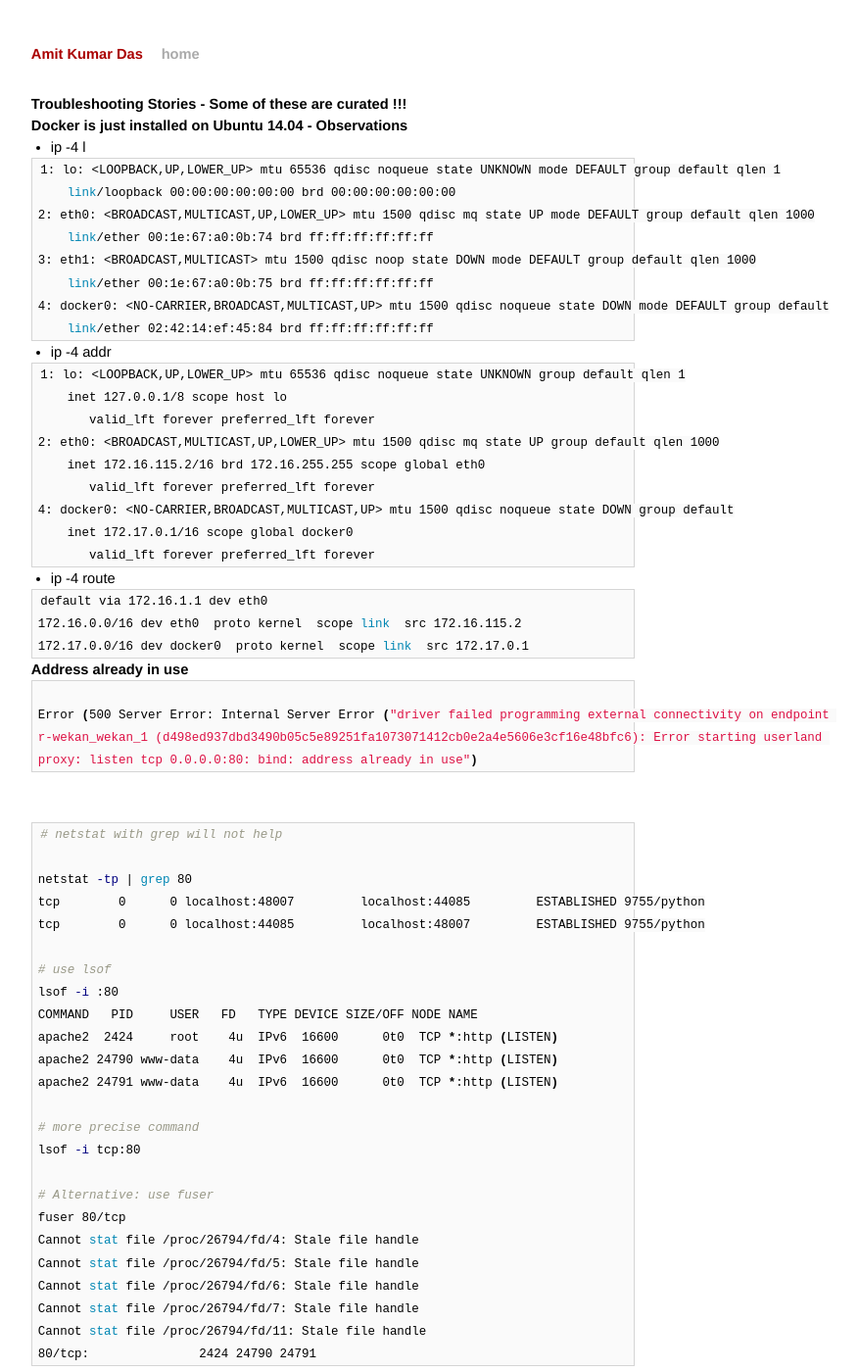
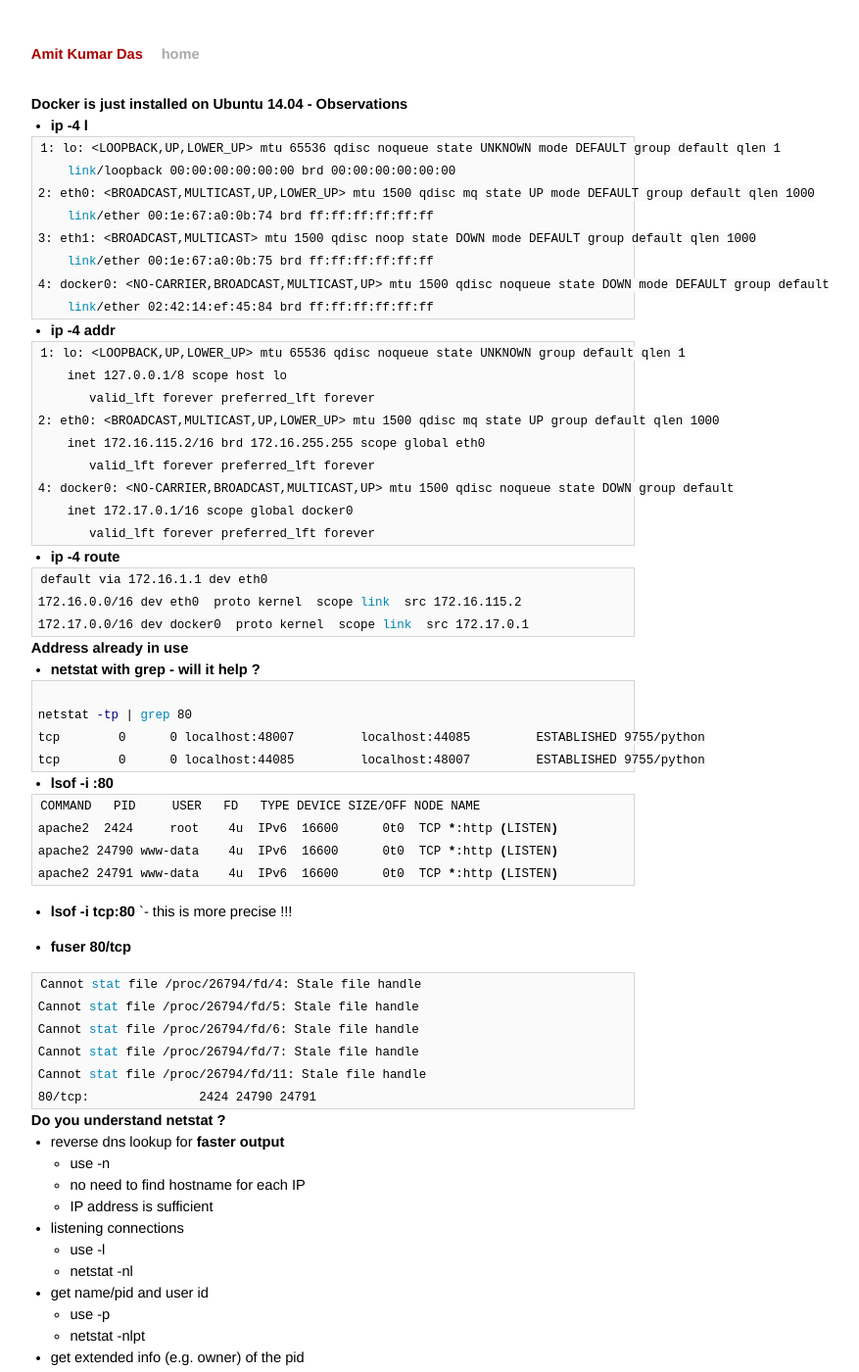
Before and after one commit to AmitKumarDas/amitkumardas.github.io, a Jekyll site: the page built from _posts/2016-09-21-my-handbook-of-commands.md, in a window 1280 px wide and 1400 px high. Shown: the whole window at 98% size, without its empty margins (300-1177 px from the left). Built offline with Jekyll 4.4.1, drawn with Linux system fonts in a browser that asks for light colours.

Commit message:
Update and rename 2016-09-21-my-troubleshooting-stories.md to 2016-09-21-my-handbook-of-commands.md

````diff
--- a/_posts/2016-09-21-my-troubleshooting-stories.md
+++ b/_posts/2016-09-21-my-handbook-of-commands.md
@@ -1,13 +1,11 @@
 ---
 layout: post
-title: My Troubleshooting Stories
+title: My HandBook of Commands
 ---
-
-## Troubleshooting Stories - Some of these are curated !!!
 
 ### Docker is just installed on Ubuntu 14.04 - Observations
 
-- ip -4 l
+- **ip -4 l**
 
 ```bash
 1: lo: <LOOPBACK,UP,LOWER_UP> mtu 65536 qdisc noqueue state UNKNOWN mode DEFAULT group default qlen 1
@@ -20,7 +18,7 @@ title: My Troubleshooting Stories
     link/ether 02:42:14:ef:45:84 brd ff:ff:ff:ff:ff:ff
 ```
 
-- ip -4 addr
+- **ip -4 addr**
 
 ```bash
 1: lo: <LOOPBACK,UP,LOWER_UP> mtu 65536 qdisc noqueue state UNKNOWN group default qlen 1
@@ -34,7 +32,7 @@ title: My Troubleshooting Stories
        valid_lft forever preferred_lft forever
 ```
 
-- ip -4 route
+- **ip -4 route**
 
 ```bash
 default via 172.16.1.1 dev eth0
@@ -44,34 +42,30 @@ default via 172.16.1.1 dev eth0
 
 ### Address already in use
 
-```bash
-
-Error (500 Server Error: Internal Server Error ("driver failed programming external connectivity on endpoint
-r-wekan_wekan_1 (d498ed937dbd3490b05c5e89251fa1073071412cb0e2a4e5606e3cf16e48bfc6): Error starting userland
-proxy: listen tcp 0.0.0.0:80: bind: address already in use")
-```
-
-<br />
+- **netstat with grep - will it help ?**
 
 ```bash
-# netstat with grep will not help
 
 netstat -tp | grep 80
 tcp        0      0 localhost:48007         localhost:44085         ESTABLISHED 9755/python
 tcp        0      0 localhost:44085         localhost:48007         ESTABLISHED 9755/python
+```
 
-# use lsof
-lsof -i :80
+- **lsof -i :80**
+
+```bash
 COMMAND   PID     USER   FD   TYPE DEVICE SIZE/OFF NODE NAME
 apache2  2424     root    4u  IPv6  16600      0t0  TCP *:http (LISTEN)
 apache2 24790 www-data    4u  IPv6  16600      0t0  TCP *:http (LISTEN)
 apache2 24791 www-data    4u  IPv6  16600      0t0  TCP *:http (LISTEN)
+```
 
-# more precise command
-lsof -i tcp:80
+- **lsof -i tcp:80**
+`- this is more precise !!!
 
-# Alternative: use fuser
-fuser 80/tcp
+- **fuser 80/tcp**
+
+```bash
 Cannot stat file /proc/26794/fd/4: Stale file handle
 Cannot stat file /proc/26794/fd/5: Stale file handle
 Cannot stat file /proc/26794/fd/6: Stale file handle
@@ -79,8 +73,6 @@ Cannot stat file /proc/26794/fd/7: Stale file handle
 Cannot stat file /proc/26794/fd/11: Stale file handle
 80/tcp:               2424 24790 24791
 ```
-
-<br />
 
 ### Do you understand netstat ?
 
````
